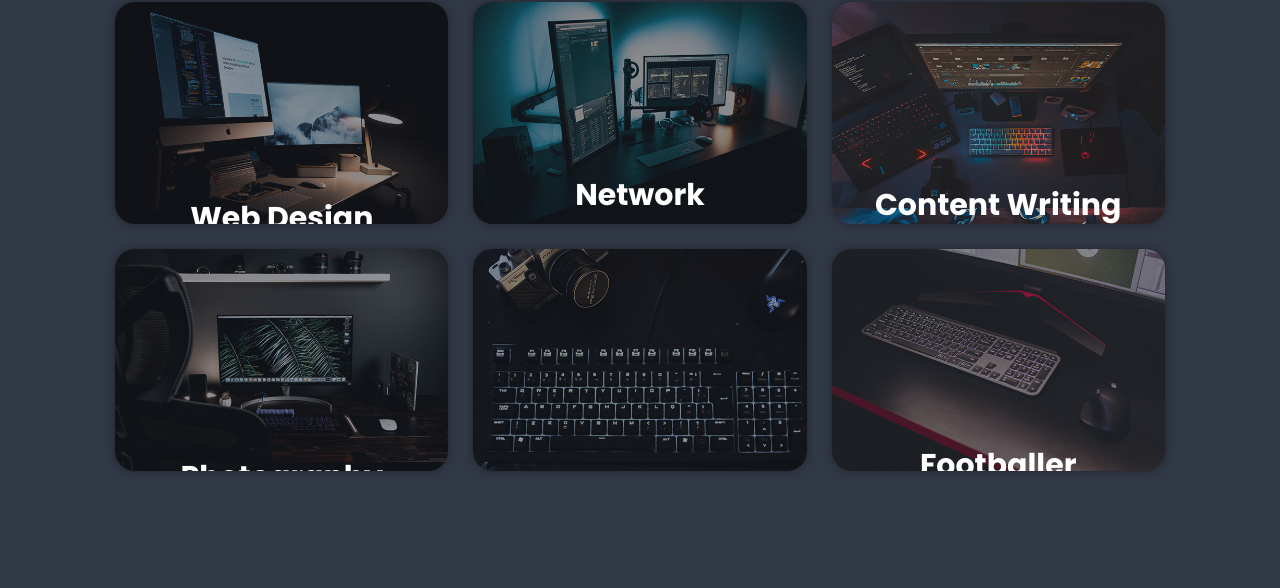
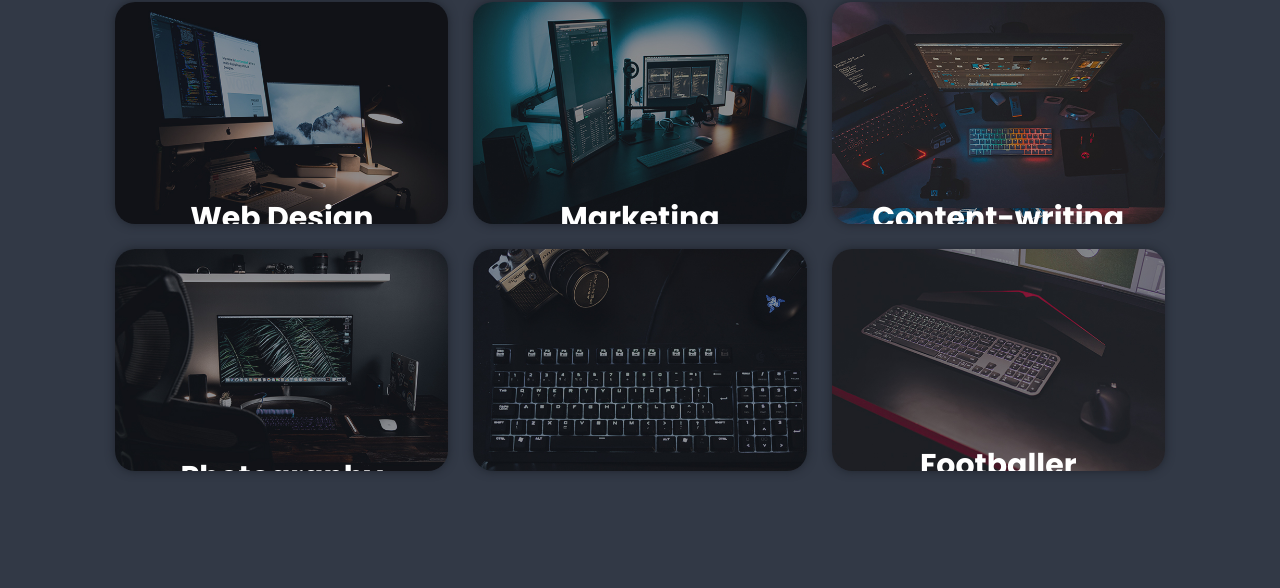
Before and after one commit to raj-prayas/Port, a plain HTML site: page index.html in a window 1280 px wide. Shown: the part 2606-3194 px from the top of the page. Drawn offline with nearby package versions, Linux system fonts and the light colour scheme.

Commit message:
Update index.html

```diff
--- a/index.html
+++ b/index.html
@@ -636,7 +636,7 @@ span{
             <div class="portfolio-box">
                 <img src="portfolio2.jpg" alt="">
                 <div class="portfolio-layer">
-                    <h4>Network Marketing</h4>
+                    <h4>Marketing</h4>
                     <p>
                         I have thrived as a skilled professional who understands the power of building strong relations and create sustainable business networks.I have the opportunity to connect with diverse individuals .
                     </p>
@@ -647,9 +647,9 @@ span{
             <div class="portfolio-box">
                 <img src="portfolio3.jpg" alt="">
                 <div class="portfolio-layer">
-                    <h4>Content Writing</h4>
+                    <h4>Content-writing</h4>
                     <p>
-                        As a core member of our publication cell, I can create compelling and engaging content that captivates readers and communicates ideas effectively.I can decode diverse range of content including articles, blog posts, newsletters.
+                        As a core member of our publication cell, I can create compelling and engaging content that captivates readers and communicates effectively.I can decode diverse range of articles, blog posts, newsletters.
                     </p>
                     <a href="#"><i class='bx bx-link-external'></i></a>
                 </div>
```
